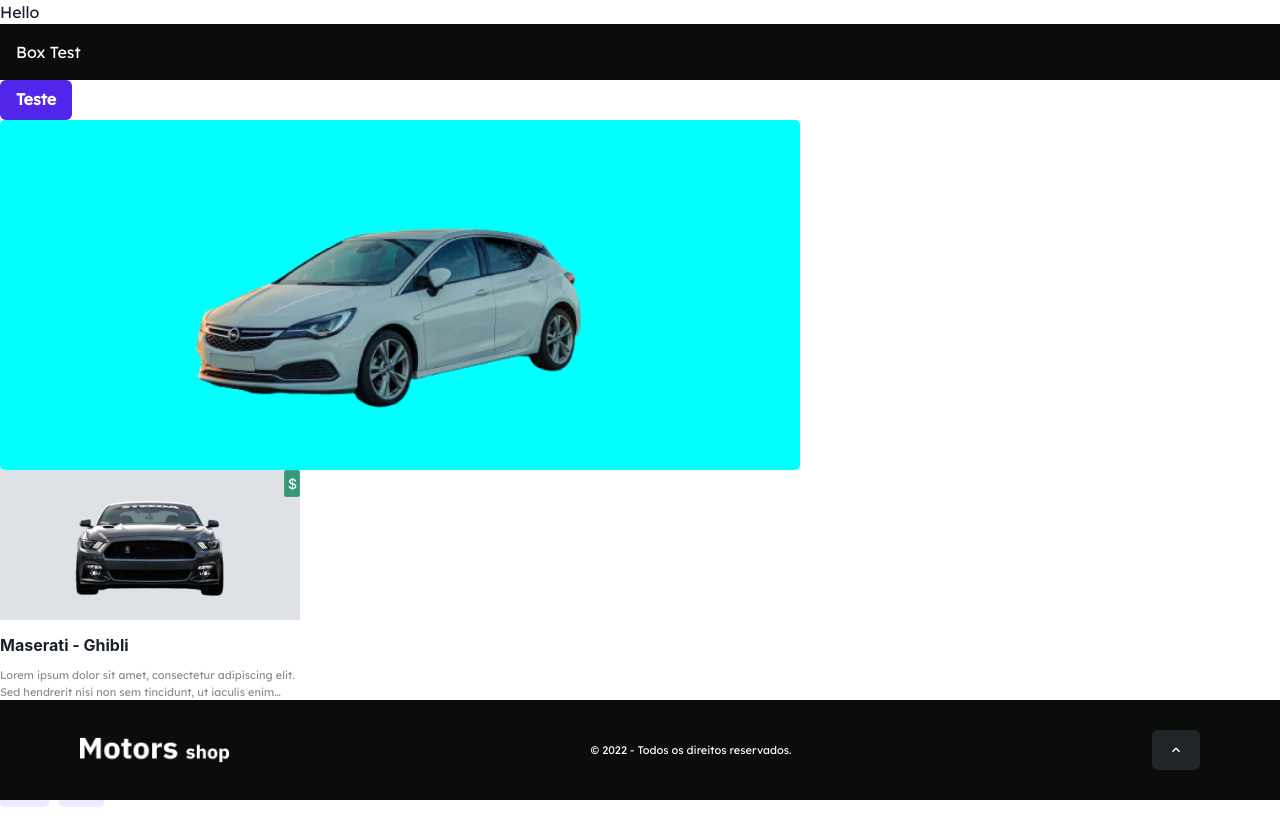
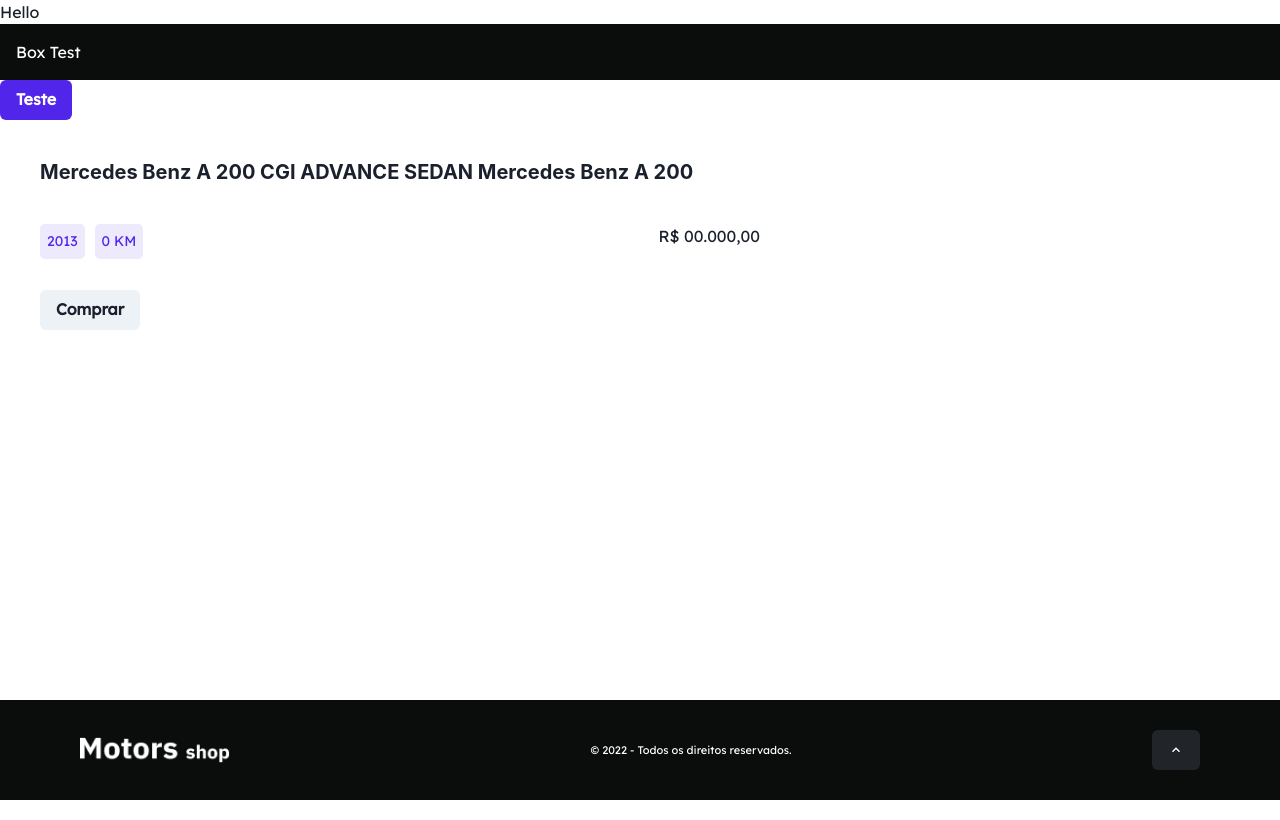
Before and after one commit to grupo-4-t14-alex/motor-shop-front, a React (Vite) app: page / in a window 1280 px wide. Built offline with nearby package versions, Linux system fonts and the light colour scheme.

Commit message:
feat: created the card title cars component

```diff
--- a/src/components/CardMainImage/indes.tsx
+++ b/src/components/CardMainImage/indes.tsx
@@ -5,9 +5,7 @@
   return (
     <Flex
       w={{ base: "350px", md: "800px" }}
-      //   w={"80%"}
       h={"350px"}
-      backgroundColor={"aqua"}
       justifyContent={"center"}
       alignItems={"center"}
       borderRadius={"5px"}
--- /dev/null
+++ b/src/components/CardTitleCars/index.tsx
@@ -0,0 +1,55 @@
+import { Flex, Heading, Text, Button } from "@chakra-ui/react";
+
+export const CardTitleCars = () => {
+  return (
+    <Flex
+      w={{ base: "350px", md: "800px" }}
+      h={{ base: "350px", md: "250px" }}
+      flexDirection={"column"}
+      justifyContent={"space-between"}
+      gap={"40px"}
+      borderRadius={"5px"}
+      padding={"40px"}
+    >
+      <Heading fontSize={"heading.6"} fontWeight={"bold"}>
+        Mercedes Benz A 200 CGI ADVANCE SEDAN Mercedes Benz A 200
+      </Heading>
+      <Flex
+        flexDirection={"column"}
+        justifyContent={"space-between"}
+        h={"100%"}
+      >
+        <Flex
+          justifyContent={"space-between"}
+          gap={"20px"}
+          flexDirection={{ base: "column", md: "row" }}
+        >
+          <Flex gap={"10px"}>
+            <Text
+              backgroundColor={"brand.4"}
+              color={"brand.2"}
+              padding={"7px"}
+              borderRadius={"5px"}
+              fontSize={"buttonMediumText"}
+              fontWeight={"medium"}
+            >
+              2013
+            </Text>
+            <Text
+              backgroundColor={"brand.4"}
+              color={"brand.2"}
+              padding={"7px"}
+              borderRadius={"5px"}
+              fontSize={"buttonMediumText"}
+              fontWeight={"medium"}
+            >
+              0 KM
+            </Text>
+          </Flex>
+          <Text>R$ 00.000,00</Text>
+        </Flex>
+        <Button w={"100px"}>Comprar</Button>
+      </Flex>
+    </Flex>
+  );
+};
--- a/src/pages/Homepage/index.tsx
+++ b/src/pages/Homepage/index.tsx
@@ -1,8 +1,7 @@
 import { Box, Button, Card } from "@chakra-ui/react";
 import { NavBarComponent } from "../../components/NavBar";
 import { Footer } from "../../components/Footer";
-import { CardProducts } from "../../components/CardProducts";
-import { CardMainImage } from "../../components/CardMainImage/indes";
+import { CardTitleCars } from "../../components/CardTitleCars";
 
 export const Homepage = () => {
   return (
@@ -14,8 +13,7 @@
       <Button variant="solid" bg="brand.2" color="whiteFixed">
         Teste
       </Button>
-      <CardMainImage />
-      <CardProducts />
+      <CardTitleCars />
       <Footer />
     </>
   );
```
Also changed, not shown: 2 other files (tests, documents, lock files or other folders).
